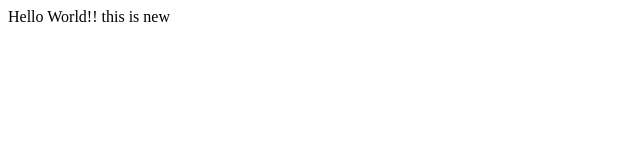
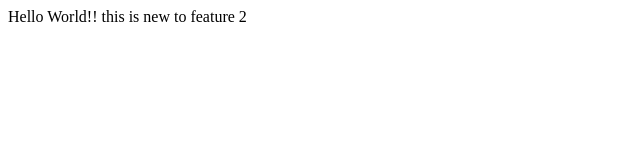
Before and after one commit to mikelsola/web_simply, a plain HTML site: page index.html in a window 1280 px wide. Shown: the full height of the page, 0-640 px from the left. Drawn offline with Linux system fonts and the light colour scheme.

Commit message:
try of feature 2

```diff
--- a/index.html
+++ b/index.html
@@ -5,7 +5,7 @@
 </head>
 <body>
     Hello World!!
-    this is new
+    this is new to feature 2
 
 </body>
 </html>
```
